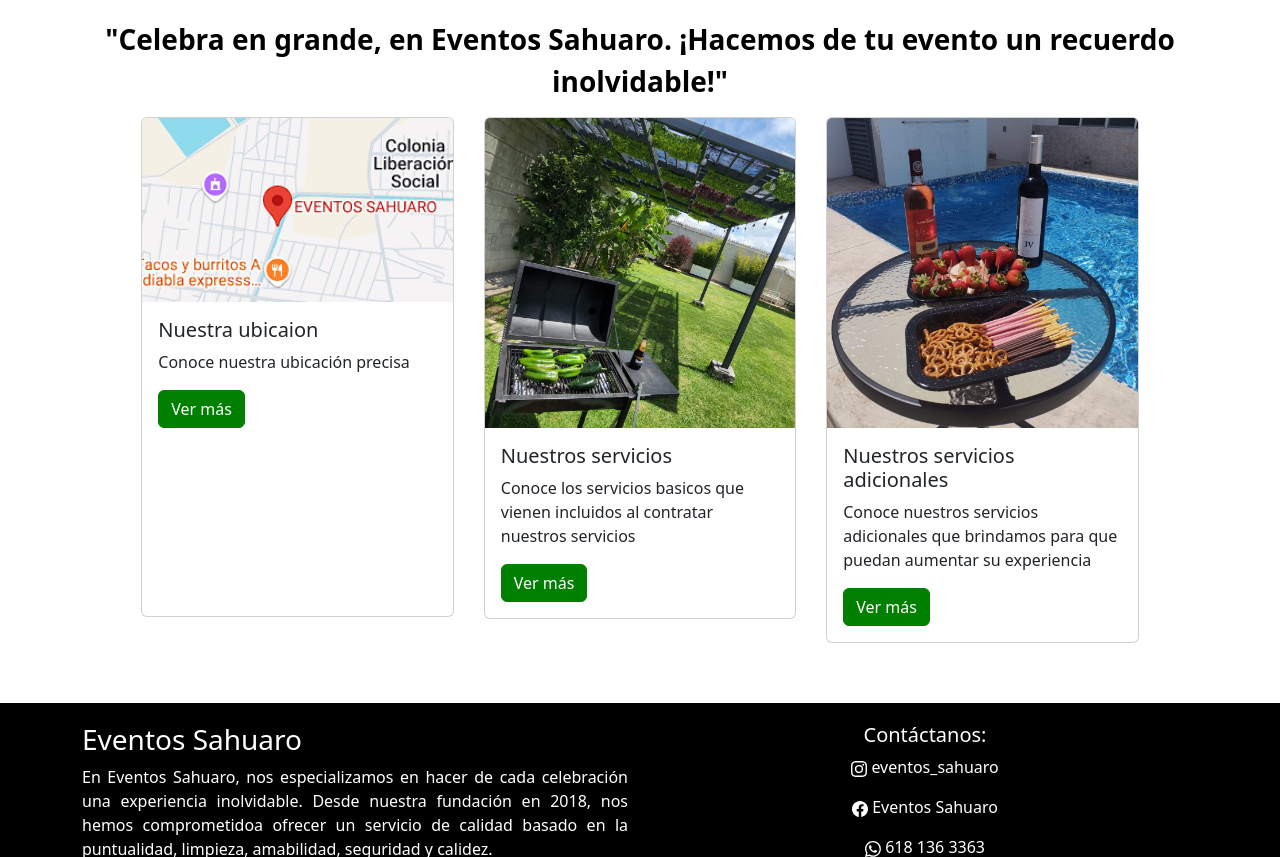
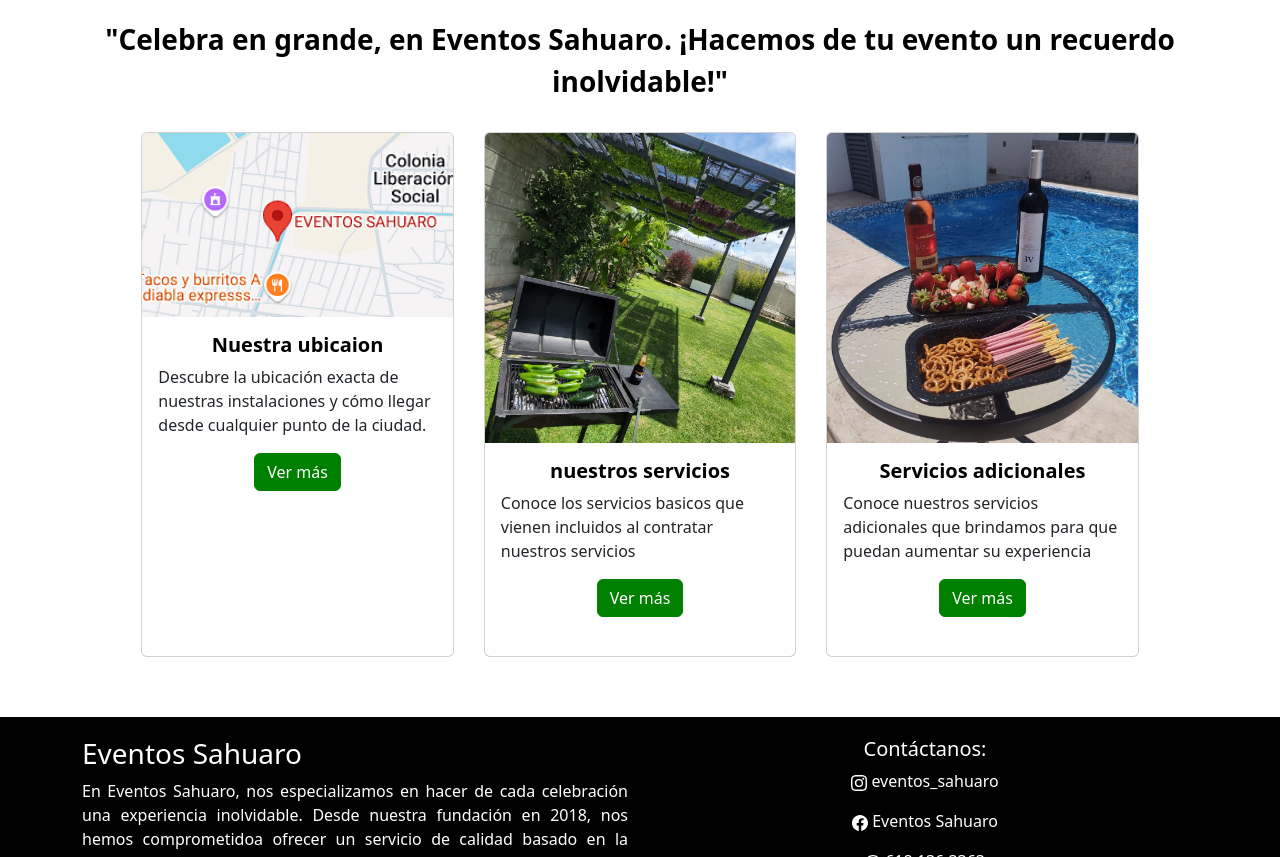
Before and after one commit to AngelStrg/Eventos_sahuaro, an Angular app: page / in a window 1280 px wide. Shown: the part 716-1573 px from the top of the page. Built offline with nearby package versions, Linux system fonts and the light colour scheme.

Commit message:
tarjetas

```diff
--- a/src/app/components/our-service/our-service.component.css
+++ b/src/app/components/our-service/our-service.component.css
@@ -5,6 +5,7 @@
     gap: 30px;
     margin-top: 15px;
     flex-wrap: wrap;          /* Permite que bajen en pantallas pequeñas */
+    margin-top: 30px;
 }
 
 /* A los elementos hijos de .linea */
@@ -12,15 +13,32 @@
     width: 30%;               /* 3 en línea en pantallas grandes */
     min-width: 200px;         /* Evita que se encojan demasiado */
     box-sizing: border-box;   /* Incluye padding en el tamaño */
-    min-height: 500px;
+    min-height: 525px;
+    max-height: 525px;
 }
 .btn{
     background-color: green;
     border-color: green;
+
 }
+.card-hover {
+      transition: transform 0.3s ease, box-shadow 0.3s ease;
+    }
+
+.card-hover:hover {
+      transform: scale(1.05);
+      box-shadow: 0 10px 20px rgba(0, 0, 0, 0.2);
+    }
 .card img{
     max-height: 310px;
 }
+.card-title {
+    font-size: 20px;
+    font-weight: bold;
+    color: #000000;
+    text-align: center;
+}
+
 /* Responsividad para tablets */
 @media (max-width: 760px) {
     .linea > * {
@@ -36,7 +54,7 @@
 @media (max-width: 759px) {
     .linea > * {
         width: 40%;           /* 1 en línea en pantallas pequeñas */
-        min-height: 415px;
+        min-height: 440px;
     }
     .card img{
         max-height: 200px;
--- a/src/app/components/our-service/our-service.component.html
+++ b/src/app/components/our-service/our-service.component.html
@@ -1,26 +1,37 @@
 <section class="linea ">
-<div class="card" style="width: 28%;">
+  <link href="https://cdn.jsdelivr.net/npm/bootstrap@5.3.0/dist/css/bootstrap.min.css" rel="stylesheet">
+  <div class="card card-hover" style="width: 28%;">
     <img src="Location.png" class="card-img-top" alt="Ubicacion">
     <div class="card-body">
       <h5 class="card-title">Nuestra ubicaion</h5>
-    <p class="card-text">Conoce nuestra ubicación precisa  </p>
+      <p class="card-text">Descubre la ubicación exacta de nuestras instalaciones y cómo llegar desde cualquier punto de la ciudad. </p>
+      <div class="d-flex justify-content-center">
         <a [routerLink]="['/location']" routerLinkActive="router-link-active" class="btn btn-primary">Ver más</a>
       </div>
     </div>
-<div class="card" style="width: 28%;">
+  </div>
+  <div class="card card-hover" style="width: 28%;">
     <img src="OurService.jpg" class="card-img-top" alt="Ubicacion">
     <div class="card-body">
-    <h5 class="card-title">Nuestros servicios</h5>
+      <h5 class="card-title">nuestros servicios</h5>
       <p class="card-text">Conoce los servicios basicos que vienen incluidos al contratar nuestros servicios</p>
-    <a [routerLink]="['/app-basic-services']" routerLinkActive="router-link-active" href="#" class="btn btn-primary">Ver más</a>
+      <div class="d-flex justify-content-center">
+        <a [routerLink]="['/app-basic-services']" routerLinkActive="router-link-active" href="#"
+          class="btn btn-primary">Ver más</a>
       </div>
     </div>
-<div class="card" style="width: 28%;">
+  </div>
+  <div class="card card-hover" style="width: 28%;">
     <img src="OurAddService.jpg" class="card-img-top" alt="Ubicacion">
     <div class="card-body">
-    <h5 class="card-title">Nuestros servicios adicionales</h5>
-    <p class="card-text">Conoce nuestros servicios adicionales que brindamos para que puedan aumentar su experiencia</p>
-    <a [routerLink]="['/our-add-service']" routerLinkActive="router-link-active" href="#" class="btn btn-primary">Ver más</a>
+      <h5 class="card-title">Servicios adicionales</h5>
+      <p class="card-text">Conoce nuestros servicios adicionales que brindamos para que puedan aumentar su experiencia
+      </p>
+      <div class="d-flex justify-content-center">
+        <a [routerLink]="['/our-add-service']" routerLinkActive="router-link-active" href="#"
+          class="btn btn-primary">Ver
+          más</a>
+      </div>
     </div>
   </div>
 </section>
```
Lines whose indentation alone changed are shown as unchanged.
